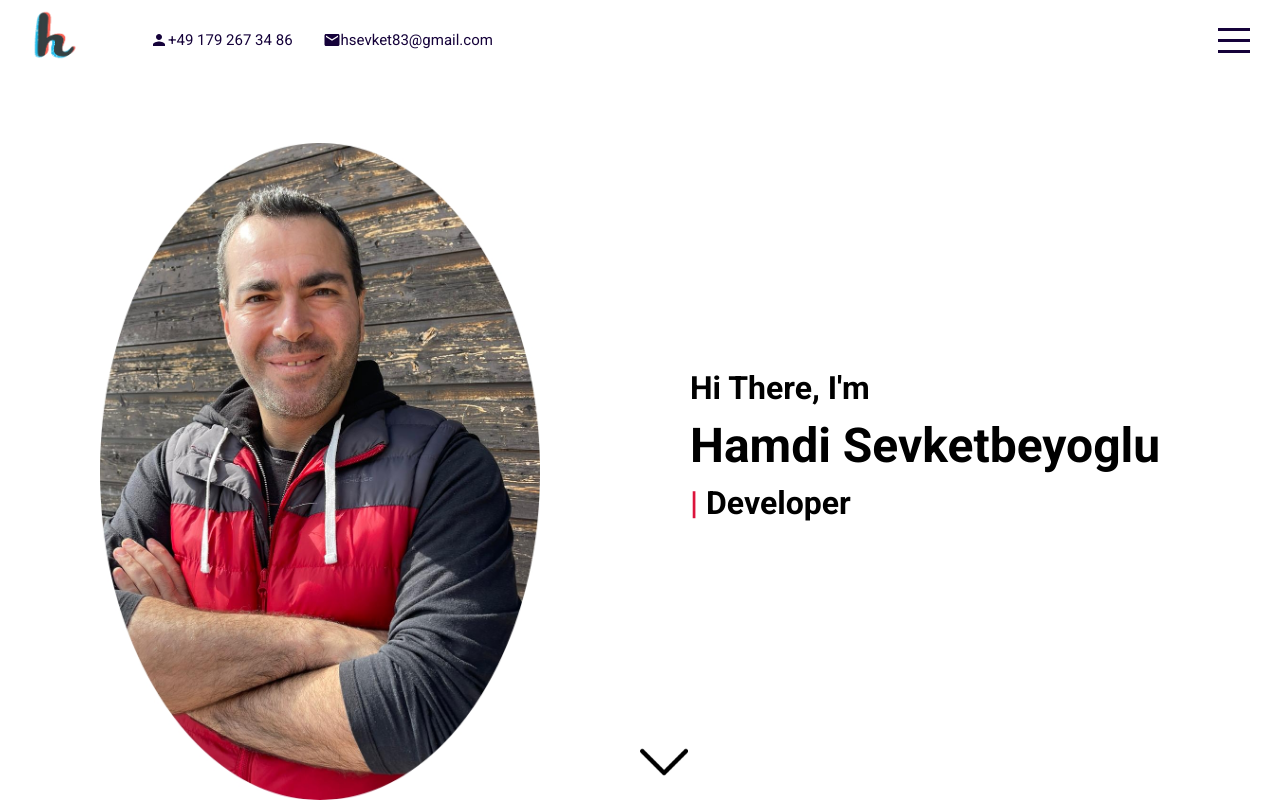
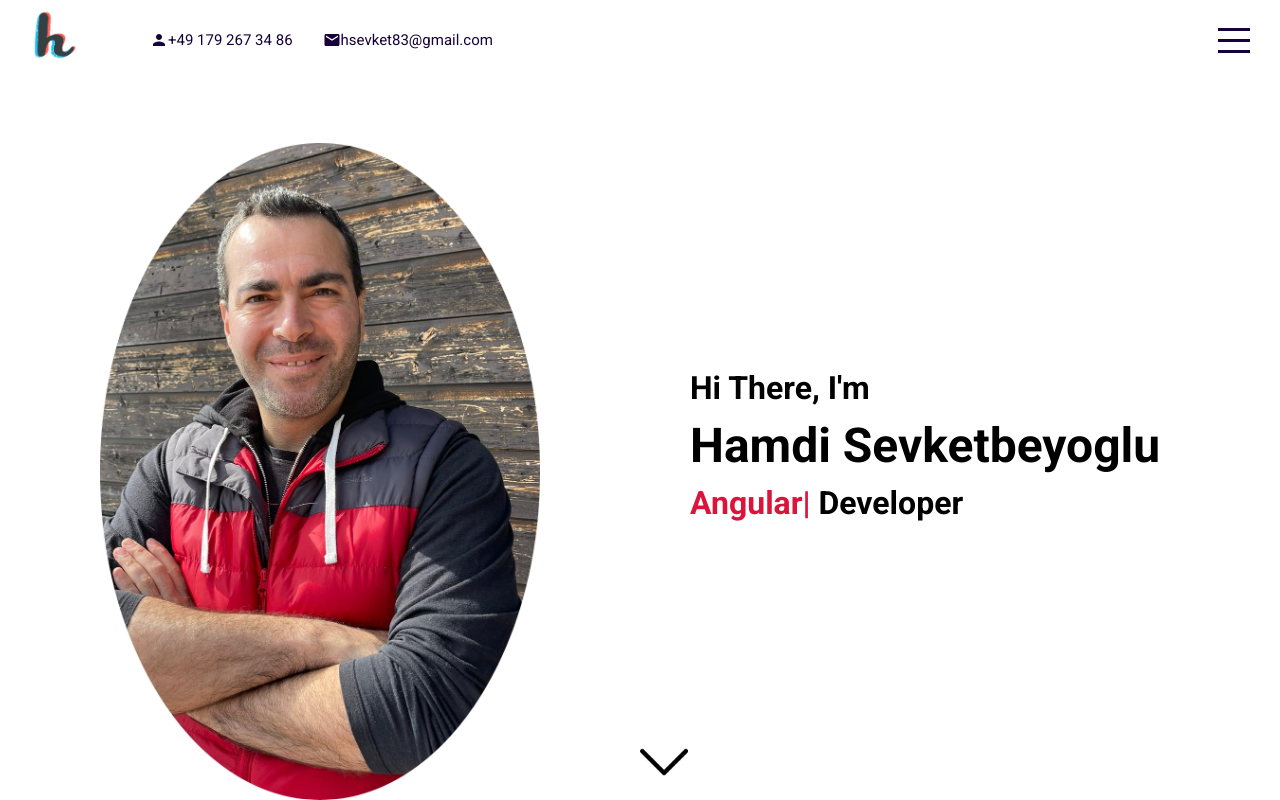
Before and after one commit to hsevket/portfolio, a React (Create React App) app: page / in a window 1280 px wide. Built offline with nearby package versions, Linux system fonts and the light colour scheme.

Commit message:
description changed

```diff
--- a/public/index.html
+++ b/public/index.html
@@ -4,7 +4,7 @@
     <meta charset="utf-8" />
     <meta name="viewport" content="width=device-width, initial-scale=1" />
     <meta name="google-site-verification" content="3G50QZXN4GcI67B6nW4godnotrG01Y5ydsk9j8NAO1o" />
-    <meta name="description" content="Web site created using create-react-app"/>
+    <meta name="description" content="Hamdi Sevketbeyoglu"/>
     <link rel="icon"
       type="image/png"
       href="./assets/logo.png" />
--- a/src/Components/Intro/Intro.jsx
+++ b/src/Components/Intro/Intro.jsx
@@ -12,7 +12,7 @@
       showCursor: true,
       backDelay: 1500,
       backSpeed: 60,
-      strings:["REACT", ".NET", "FullStack"]
+      strings:["REACT", "Angular", "Java Script",  ".NET", "FullStack"]
     });
   }, []);
 
```
